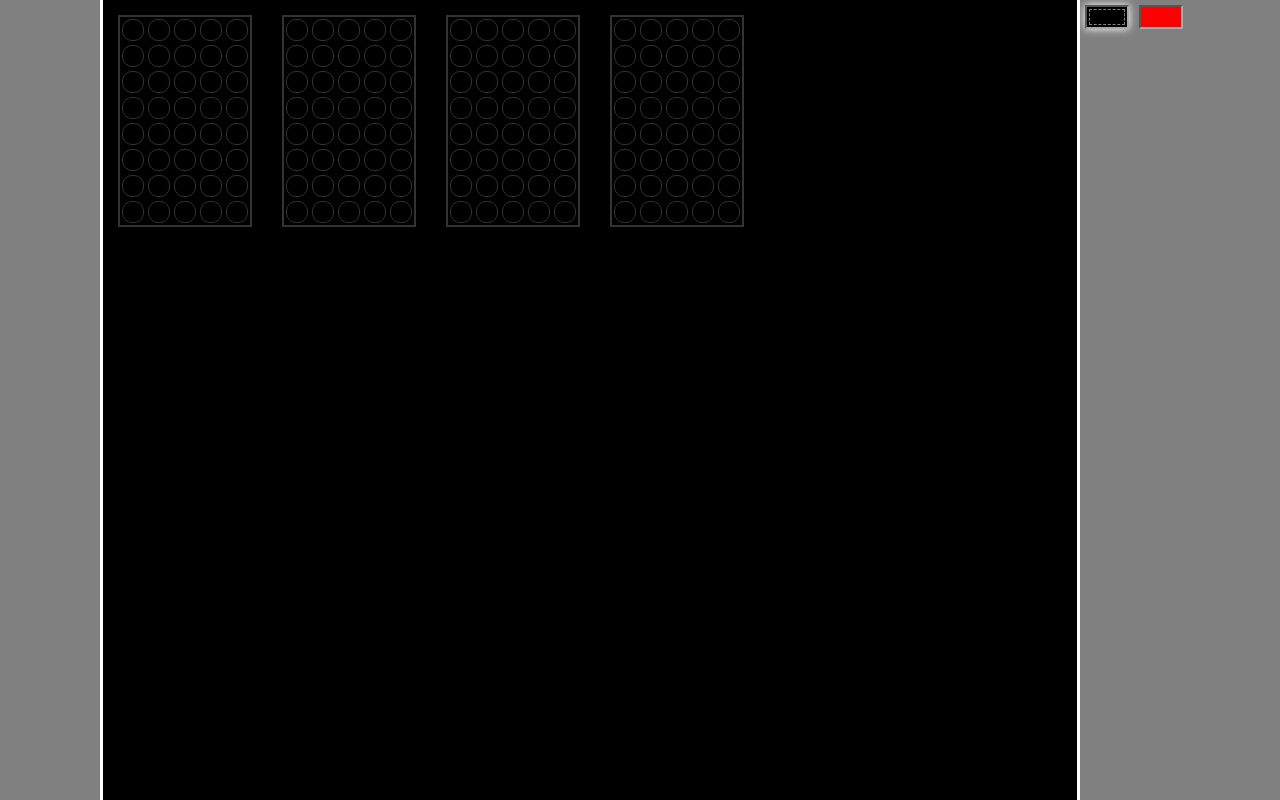
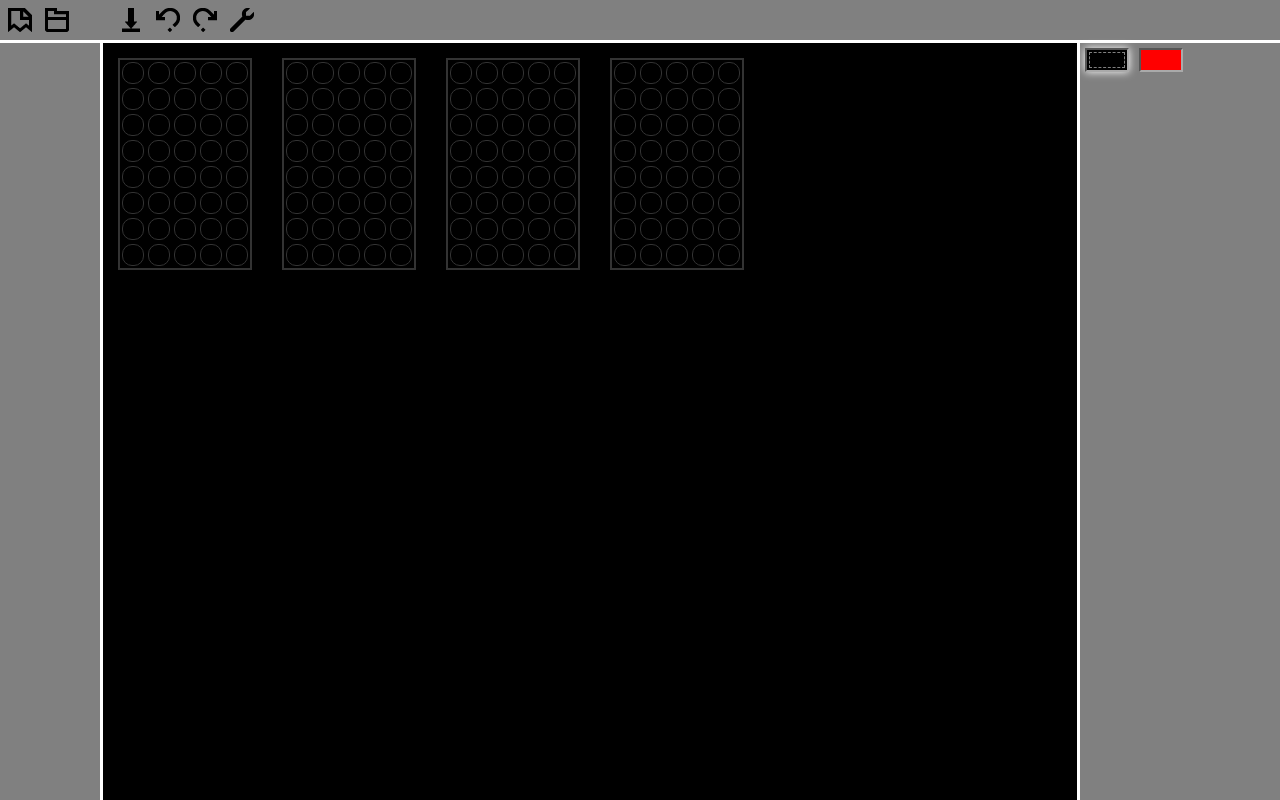
Before and after one commit to apparentlymart/led-matrix-designer, a plain HTML site: page index.html in a window 1280 px wide. Drawn offline with nearby package versions, Linux system fonts and the light colour scheme.

Commit message:
Add an area of the screen for document-wide actions like Undo, Redo, Save.

```diff
--- a/css/style.css
+++ b/css/style.css
@@ -6,9 +6,31 @@ html, body {
     border: 0;
 }
 
+.button {
+    border: 2px solid transparent;
+}
+.button:hover {
+    border: 2px outset #aaaaaa;
+}
+.button:active {
+    border: 2px inset #aaaaaa;
+}
+
+#docactions {
+    position: absolute;
+    top: 0;
+    left: 0;
+    right: 0;
+    height: 40px;
+    background-color: grey;
+    border-bottom: 3px solid white;
+    cursor: default;
+    -webkit-user-select: none;
+}
+
 #controls {
     position: absolute;
-    top: 0;
+    top: 43px;
     left: 0;
     bottom: 0;
     width: 100px;
@@ -20,7 +42,7 @@ html, body {
 
 #colors {
     position: absolute;
-    top: 0;
+    top: 43px;
     right: 0;
     bottom: 0;
     width: 200px;
@@ -33,7 +55,7 @@ html, body {
 #workspace {
     background: black;
     position: absolute;
-    top: 0;
+    top: 43px;
     left: 103px;
     right: 103px;
     bottom: 0;
@@ -79,3 +101,34 @@ html, body {
     outline: 1px dashed rgba(255, 255, 255, 0.5);
     outline-offset: -5px;
 }
+
+#docactions .docaction {
+    display: inline-block;
+    width: 30px;
+    height: 30px;
+    margin-top: 3px;
+    margin-left: 3px;
+    background-position: center;
+    background-repeat: no-repeat;
+}
+.docaction-new {
+    background-image: url(../img/document_stroke_24x24.png);
+}
+.docaction-open {
+    background-image: url(../img/folder_stroke_24x24.png);
+}
+.docaction-save {
+    /* FIXME: Don't have an icon for this guy yet. */
+}
+.docaction-export {
+    background-image: url(../img/download_18x24.png);
+}
+.docaction-undo {
+    background-image: url(../img/undo_24x24.png);
+}
+.docaction-redo {
+    background-image: url(../img/redo_24x24.png);
+}
+.docaction-properties {
+    background-image: url(../img/wrench_24x24.png);
+}
--- a/index.html
+++ b/index.html
@@ -7,10 +7,16 @@
 <script type="text/javascript" src="js/utils.js"></script>
 <script type="text/javascript" src="js/models.js"></script>
 <script type="text/javascript" src="js/views.js"></script>
+<script type="text/javascript" src="js/docactions.js"></script>
 <script type="text/javascript" src="js/tools.js"></script>
 <script type="text/javascript" src="js/main.js"></script>
 </head>
 <body>
+
+<div id="docactions">
+
+
+</div>
 
 <div id="controls">
 
--- /dev/null
+++ b/js/docactions.js
@@ -0,0 +1,54 @@
+
+var docActions = {
+    new: {
+        caption: 'New...',
+        click: function (frameSet, toolState) {
+            console.log("Clicked on 'new'");
+        }
+    },
+    open: {
+        caption: 'Open...',
+        click: function (frameSet, toolState) {
+            console.log("Clicked on 'open'");
+        }
+    },
+    save: {
+        caption: 'Save',
+        click: function (frameSet, toolState) {
+            console.log("Clicked on 'save'");
+        }
+    },
+    'export': {
+        caption: 'Export...',
+        click: function (frameSet, toolState) {
+
+        }
+    },
+    undo: {
+        caption: 'Undo',
+        click: function (frameSet, toolState) {
+
+        }
+    },
+    redo: {
+        caption: 'Redo',
+        click: function (frameSet, toolState) {
+
+        }
+    },
+    properties: {
+        caption: 'Properties',
+        click: function (frameSet, toolState) {
+
+        }
+    }
+};
+var docActionsOrder = [
+    "new",
+    "open",
+    "save",
+    "export",
+    "undo",
+    "redo",
+    "properties"
+];
--- a/js/main.js
+++ b/js/main.js
@@ -6,6 +6,7 @@ function init() {
 
     var frameSetView = new FrameSetView(document.getElementById("workspace"));
     var colorPickerView = new ColorPickerView(document.getElementById("colors"));
+    var docActionsView = new DocActionsView(document.getElementById("docactions"));
     var currentTool = tools.freehand;
     var toolState = {
         currentColor: pixelFormat.getDefaultPixelData(),
@@ -93,6 +94,11 @@ function init() {
         frameSetView.update(frameSet, toolState.overlay);
     });
 
+    docActionsView.actionClickEvent.addListener(function (actionKey) {
+        docActions[actionKey].click(frameSet, toolState);
+    });
+    docActionsView.update(docActions, docActionsOrder);
+
     colorPickerView.update(pixelFormat, toolState.currentColor);
     colorPickerView.colorPickEvent.addListener(function (selectedColor) {
         toolState.currentColor = selectedColor;
--- a/js/views.js
+++ b/js/views.js
@@ -189,3 +189,35 @@ ColorPickerView.prototype.update = function (pixelFormat, currentColor) {
 ColorPickerView.prototype.addColorPickListener = function (cb) {
     this.colorPickListeners.push(cb);
 };
+
+
+// Provides the "docActions" bar, which most people would call a "toolbar"
+// but that name is used to refer to the UI for choosing drawing tools.
+function DocActionsView(containerElem) {
+    this.containerElem = containerElem;
+    this.actionClickEvent = new Listenable();
+}
+DocActionsView.prototype = {};
+DocActionsView.prototype.update = function (docActions, order) {
+    var container = d3.select(this.containerElem);
+
+    var thisDocActionsView = this;
+    var notifyClickListeners = function (selectedTool) {
+        thisDocActionsView.actionClickEvent.notifyListeners(
+            thisDocActionsView,
+            [selectedTool]
+        );
+    };
+
+    var update = container.selectAll(".docaction").data(order);
+    var enter = update.enter().append("div");
+    update.attr("class", function (d) {
+        return "docaction button docaction-" + d;
+    });
+    update.attr("title", function (d) {
+        return docActions[d].caption;
+    });
+    update.on('click', function (d, i) {
+        notifyClickListeners(d);
+    });
+};
```
